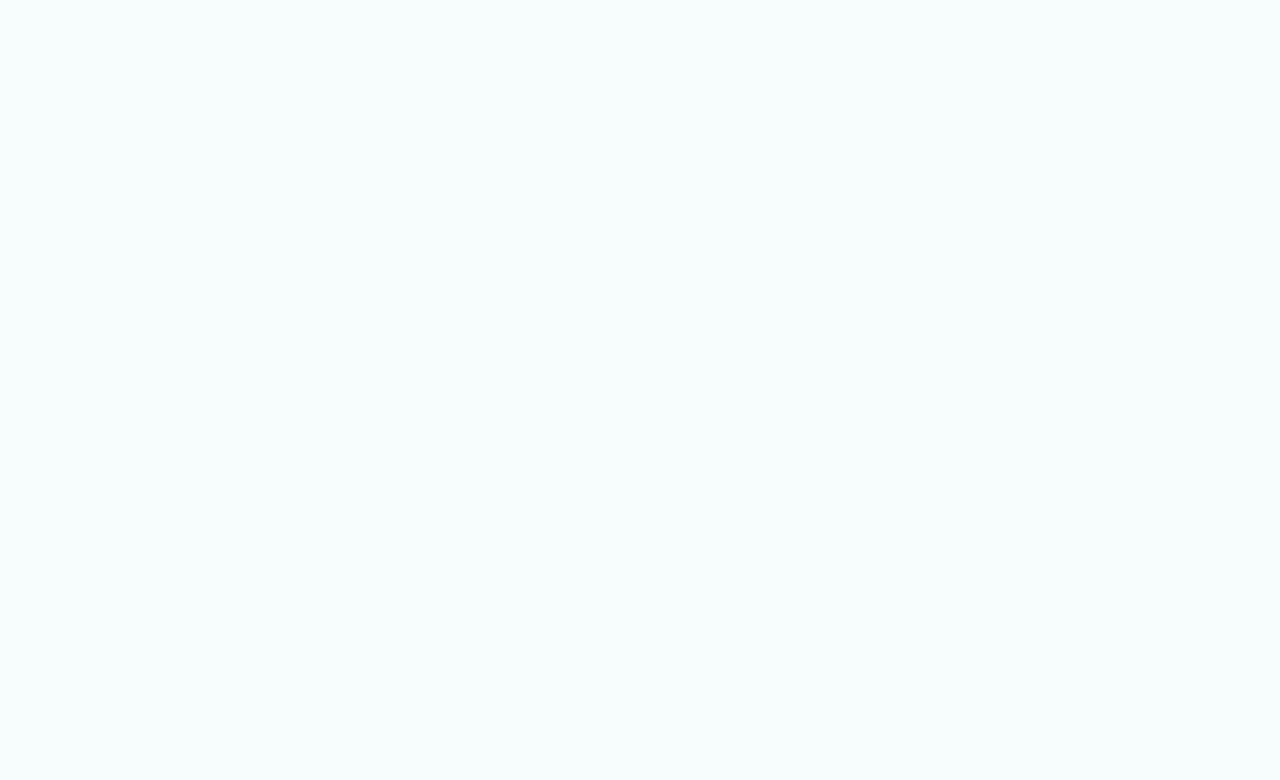
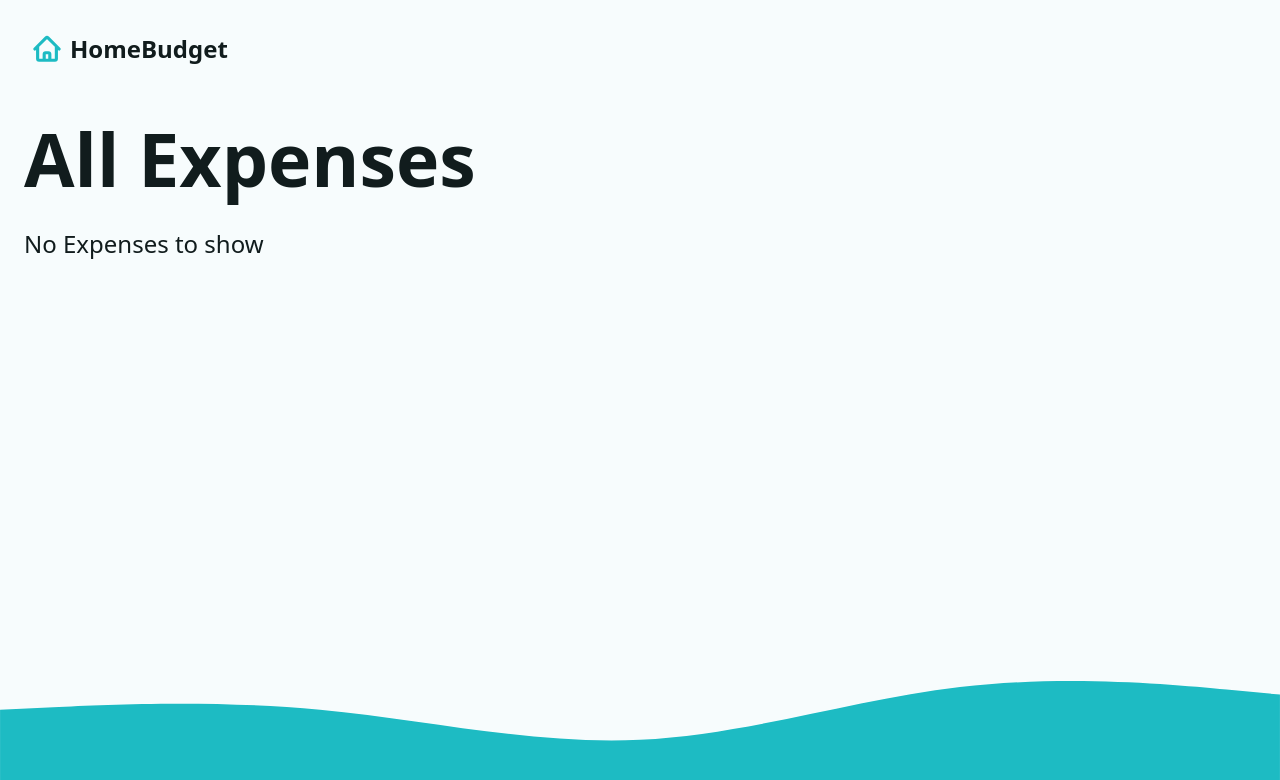
Before and after one commit to MohamedHNoor/home-budget, a React (Vite) app: page /expenses in a window 1280 px wide. Before the commit this address had no page. Shown: the top 780 px of the page. Built offline with nearby package versions, Linux system fonts and the light colour scheme.

Commit message:
Add expenses page and render all expenses

```diff
--- a/src/App.jsx
+++ b/src/App.jsx
@@ -1,5 +1,5 @@
 import { createBrowserRouter, RouterProvider } from 'react-router-dom';
-import { Dashboard, Error } from './pages';
+import { Dashboard, Error, ExpensesPage } from './pages';
 import { ToastContainer } from 'react-toastify';
 import 'react-toastify/dist/ReactToastify.css';
 
@@ -9,6 +9,7 @@
 // loaders and actions
 import { dashboardAction, dashboardLoader } from './pages/Dashboard';
 import { logoutAction } from './actions/logout';
+import { expensesLoader } from './pages/ExpensesPage';
 
 const router = createBrowserRouter([
   {
@@ -23,6 +24,11 @@
         loader: dashboardLoader,
         action: dashboardAction,
         errorElement: <Error />,
+      },
+      {
+        path: 'expenses',
+        element: <ExpensesPage />,
+        loader: expensesLoader,
       },
       {
         path: 'logout',
--- a/src/pages/Dashboard.jsx
+++ b/src/pages/Dashboard.jsx
@@ -1,4 +1,4 @@
-import { useLoaderData } from 'react-router-dom';
+import { Link, useLoaderData } from 'react-router-dom';
 import { createBudget, createExpense, fetchData, waait } from '../helpers';
 import {
   AddBudgetForm,
@@ -13,7 +13,7 @@
 export function dashboardLoader() {
   const userName = fetchData('userName');
   const budgets = fetchData('budgets');
-  const expenses = fetchData('budgets');
+  const expenses = fetchData('expenses');
   return { userName, budgets, expenses };
 }
 
@@ -87,10 +87,15 @@
                   <div className='grid-md'>
                     <h2>Recent Expenses</h2>
                     <Table
-                      expenses={expenses.sort(
-                        (a, b) => b.createdAt - a.createdAt
-                      )}
+                      expenses={expenses
+                        .sort((a, b) => b.createdAt - a.createdAt)
+                        .slice(0, 5)}
                     />
+                    {expenses.length > 5 && (
+                      <Link to='expenses' className='btn btn--dark'>
+                        View all expenses
+                      </Link>
+                    )}
                   </div>
                 )}
               </div>
--- /dev/null
+++ b/src/pages/ExpensesPage.jsx
@@ -0,0 +1,31 @@
+import React from 'react';
+import { fetchData } from '../helpers';
+import { useLoaderData } from 'react-router-dom';
+import { Table } from '../components';
+
+// loader
+export function expensesLoader() {
+  const expenses = fetchData('expenses');
+  return { expenses };
+}
+
+const ExpensesPage = () => {
+  const { expenses } = useLoaderData();
+  return (
+    <div className='grid-lg'>
+      <h1>All Expenses</h1>
+      {expenses && expenses.length > 0 ? (
+        <div className='grid-md'>
+          <h2>
+            Recent Expenses <small>({expenses.length} total)</small>
+          </h2>
+          <Table expenses={expenses} />
+        </div>
+      ) : (
+        <p>No Expenses to show</p>
+      )}
+    </div>
+  );
+};
+
+export default ExpensesPage;
--- a/src/pages/index.js
+++ b/src/pages/index.js
@@ -1,4 +1,5 @@
 import Dashboard from './Dashboard';
 import Error from './Error';
+import ExpensesPage from './ExpensesPage';
 
-export { Dashboard, Error };
+export { Dashboard, Error, ExpensesPage };
```
